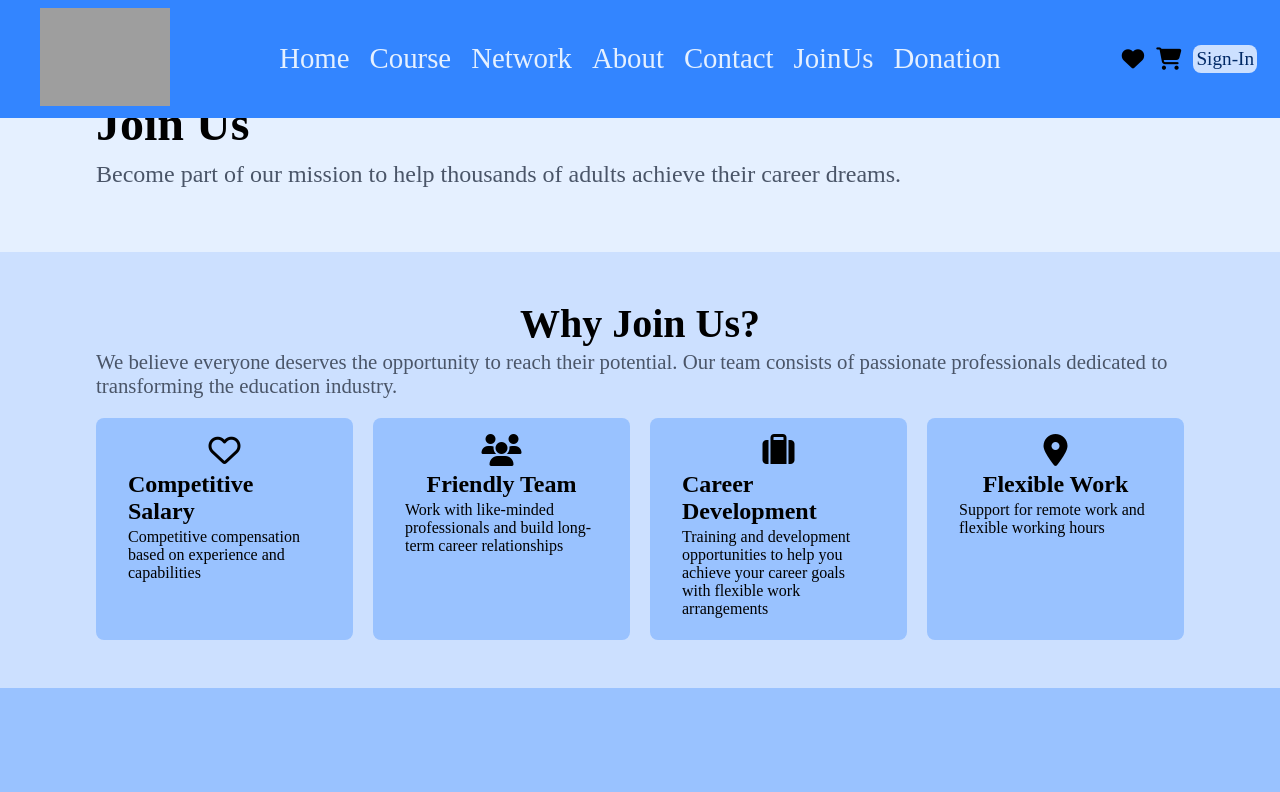
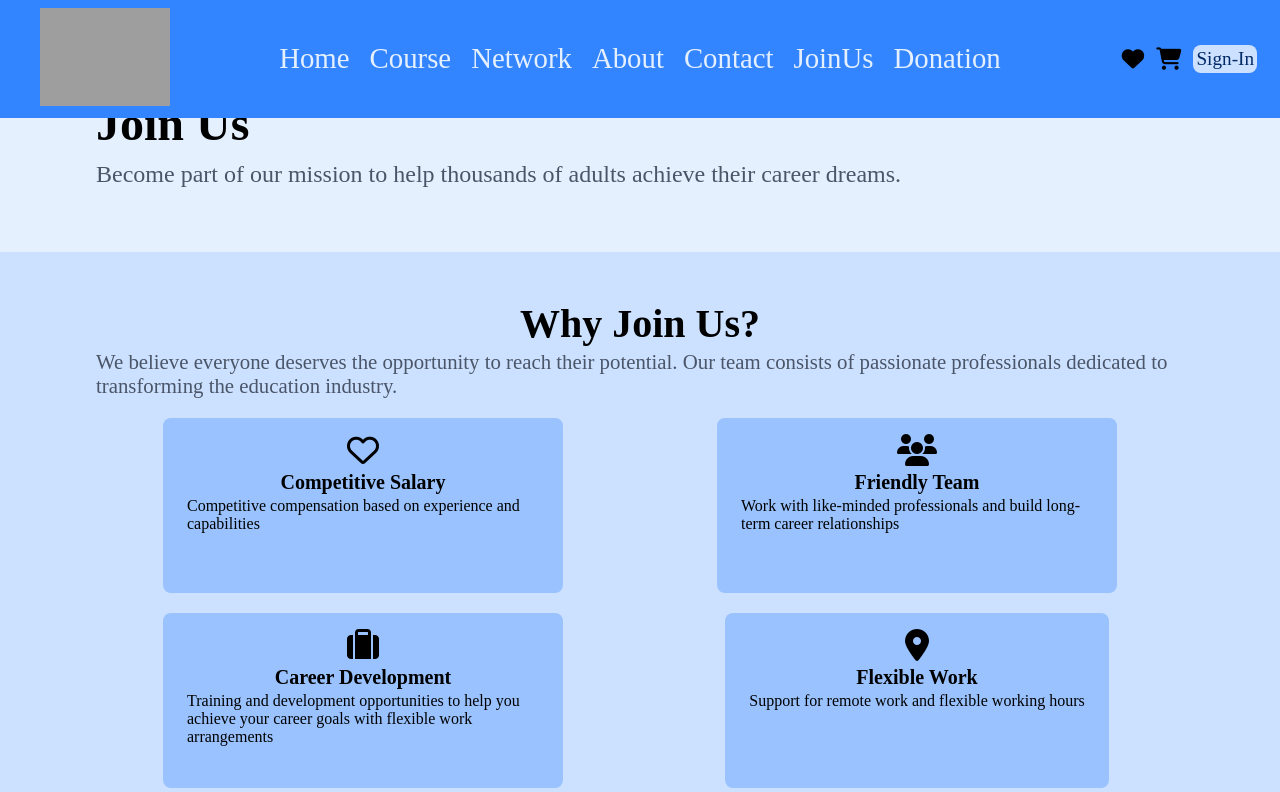
Before and after one commit to guanghuaicai-beep/erb-pro-group, a React (Vite) app: page /joinus in a window 1280 px wide. Shown: the top 792 px of the page. Built offline with nearby package versions, Linux system fonts and the light colour scheme; grey boxes are pictures that could not be loaded.

Commit message:
ten commit

```diff
--- a/src/css/joinus.css
+++ b/src/css/joinus.css
@@ -72,11 +72,10 @@
         grid-template-columns: 1fr 1fr 1fr 1fr;
         gap: 20px;
         .bg{
-            max-width: 350px;
-            /* min-height: 100px; */
+            max-width: 400px;
             background: var(--clr-primary-3);
             border-radius: 8px;
-            padding: 1rem 2rem;
+            padding: 1rem 1.5rem;
             display: flex;
             flex-direction: column;
             justify-content: start;
@@ -87,13 +86,12 @@
                 font-size: 2rem;
             }
             h3{
-                font-size: 1.5rem;
+                font-size: 1.25rem;
                 margin-bottom: 3px;
             }
             p{
                 font-size: 1rem;
-                height: 5rem;
-                /* color: var(--clr--lightblack); */
+                height: 6rem;
             }
         }
     }
@@ -306,7 +304,6 @@
     }
 }
 
-
 @media (max-width: 1440px) {
     .jutitle, .jurecruitment, .readyjoinus {
         padding: 4rem 6rem;
@@ -319,11 +316,27 @@
         grid-template-columns: repeat(2, 1fr);
     }
 }
-
+@media (max-width: 1285px) {
+    .whyju .bottom {
+        display: grid;
+        grid-template-columns: repeat(2, 1fr);
+        justify-items: center;
+        .bg {
+            p {
+            height: 4rem;
+            }
+        }
+    }
+    .jurecruitment .job .bg {
+        h3 {
+            height: 4rem;
+        }
+    }
+}
 @media (max-width: 1024px) {
     .jutitle {
-        padding: 3.5rem 4rem;
-        padding-top: 7rem;
+        padding: 2rem 4rem;
+        padding-top: 5rem;
         h1 {
             font-size: 2.5rem;
         }
@@ -420,11 +433,15 @@
         }
     }
 }
-
+@media (max-width: 889px) {
+    .jutitle {
+        padding-top: 1rem;
+    }
+}
 @media (max-width: 768px) {
     .jutitle {
         padding: 3rem 2rem;
-        padding-top: 4rem;
+        padding-top: 1rem;
         h1 {
             font-size: 2.2rem;
         }
@@ -437,7 +454,7 @@
     .whyju {
         padding: 2rem 2rem;
         .bottom {
-            flex-direction: column;
+            flex-direction: column; /* 单列显示 */
             .bg {
                 max-width: 100%;
                 width: 100%;
@@ -455,7 +472,7 @@
         padding-top: 4rem;
         padding-bottom: 5rem;
         .job {
-            grid-template-columns: 1fr;
+            grid-template-columns: 1fr; /* 单列显示 */
             gap: 20px;
         }
     }
@@ -463,7 +480,7 @@
     .Applicationprocess {
         padding: 2rem 2rem;
         .process {
-            flex-direction: column;
+            flex-direction: column; /* 单列显示 */
             .bg {
                 min-width: 100%;
                 max-width: 100%;
@@ -484,9 +501,10 @@
         }
     }
 }
-
-
-@media (max-width: 480px) {
+@media (max-width: 600px) {
+    .jutitle{
+        padding-top: 1rem;
+    }
     .jutitle {
         h1 {
             font-size: 1.8rem;
@@ -532,9 +550,9 @@
     }
     .readyjoinus {
         a {
-        width: 100%;
-        padding: 1rem;
-        font-size: 0.95rem;
+            width: 100%;
+            padding: 1rem;
+            font-size: 0.95rem;
         }
     }
 }
```
